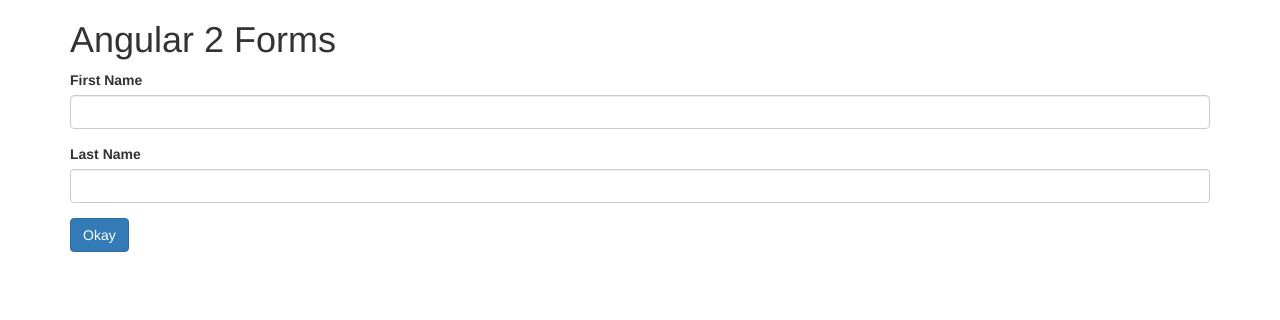
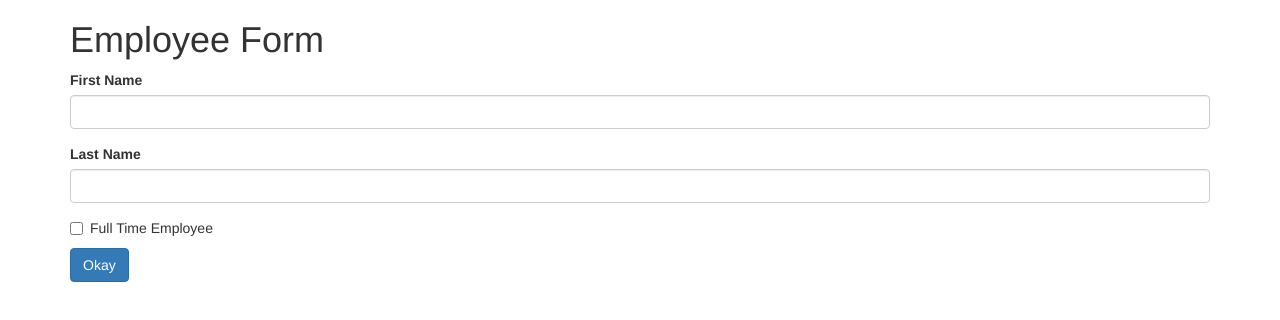
Before and after one commit to adibwoy/Angular-2-Forms, an Angular app: page / in a window 1280 px wide. Shown: the top 320 px of the page. Built offline with nearby package versions, Linux system fonts and the light colour scheme.

Commit message:
Added a checkbox

```diff
--- a/src/app/app.component.html
+++ b/src/app/app.component.html
@@ -1,5 +1,5 @@
 <div class="container">
-    <h1>Angular 2 Forms</h1>
+    <h1>Employee Form</h1>
     <form #form="ngForm" novalidate>
         <div class="form-group">
             <label for="firstNameId">First Name</label>
@@ -9,6 +9,13 @@
             <label for="lastNameId">Last Name</label>
             <input id="lastNameId" type="text" class="form-control" required name="name" ngModel>
         </div>
+
+        <div class="checkbox">
+            <label for="fullTimeEmpCheck">
+                <input id="fullTimeEmpCheck" type="checkbox" name="is-full-time" ngModel> Full Time Employee
+            </label>
+        </div>
+
         <button class="btn btn-primary" type="submit">Okay</button>
     </form>
 </div>
```
